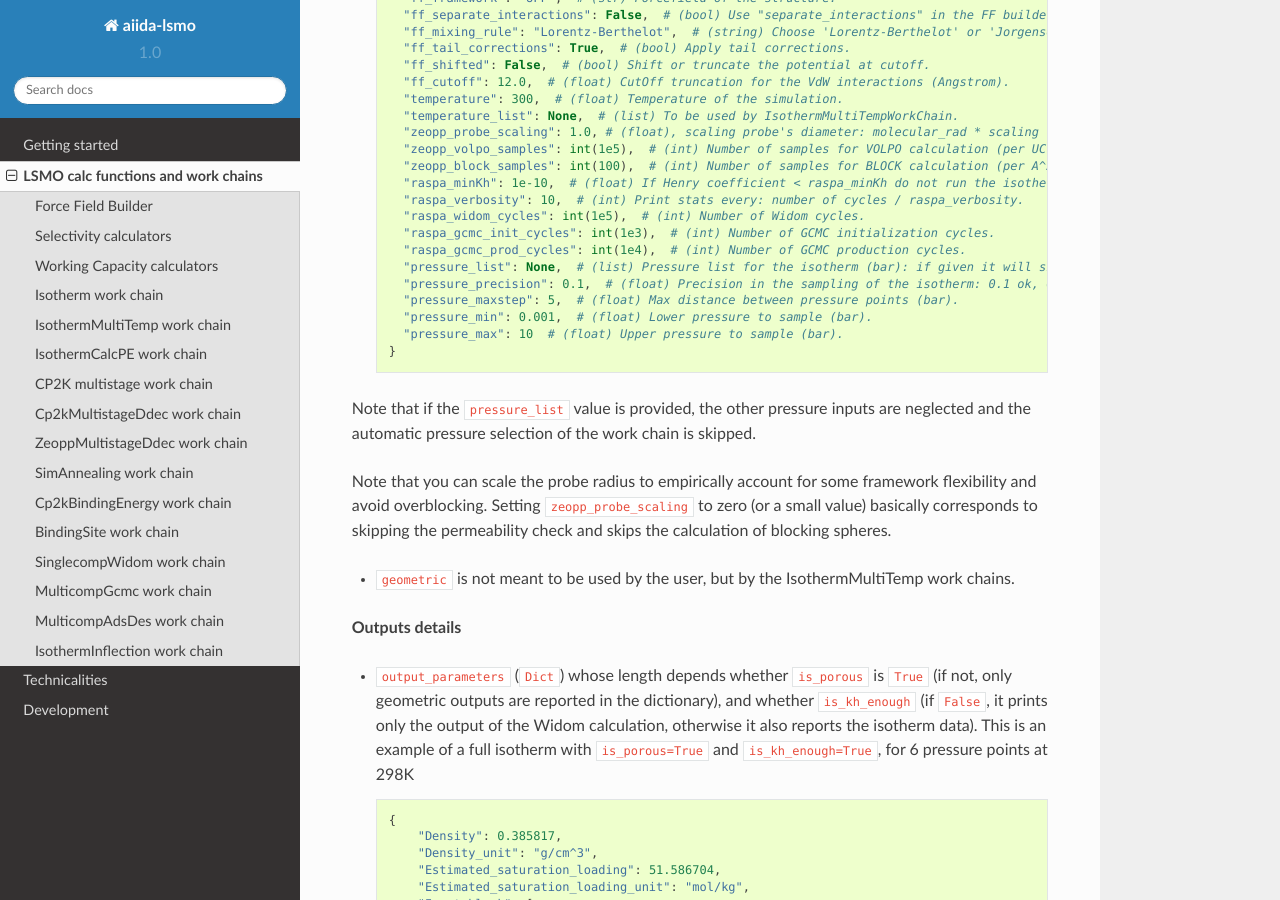
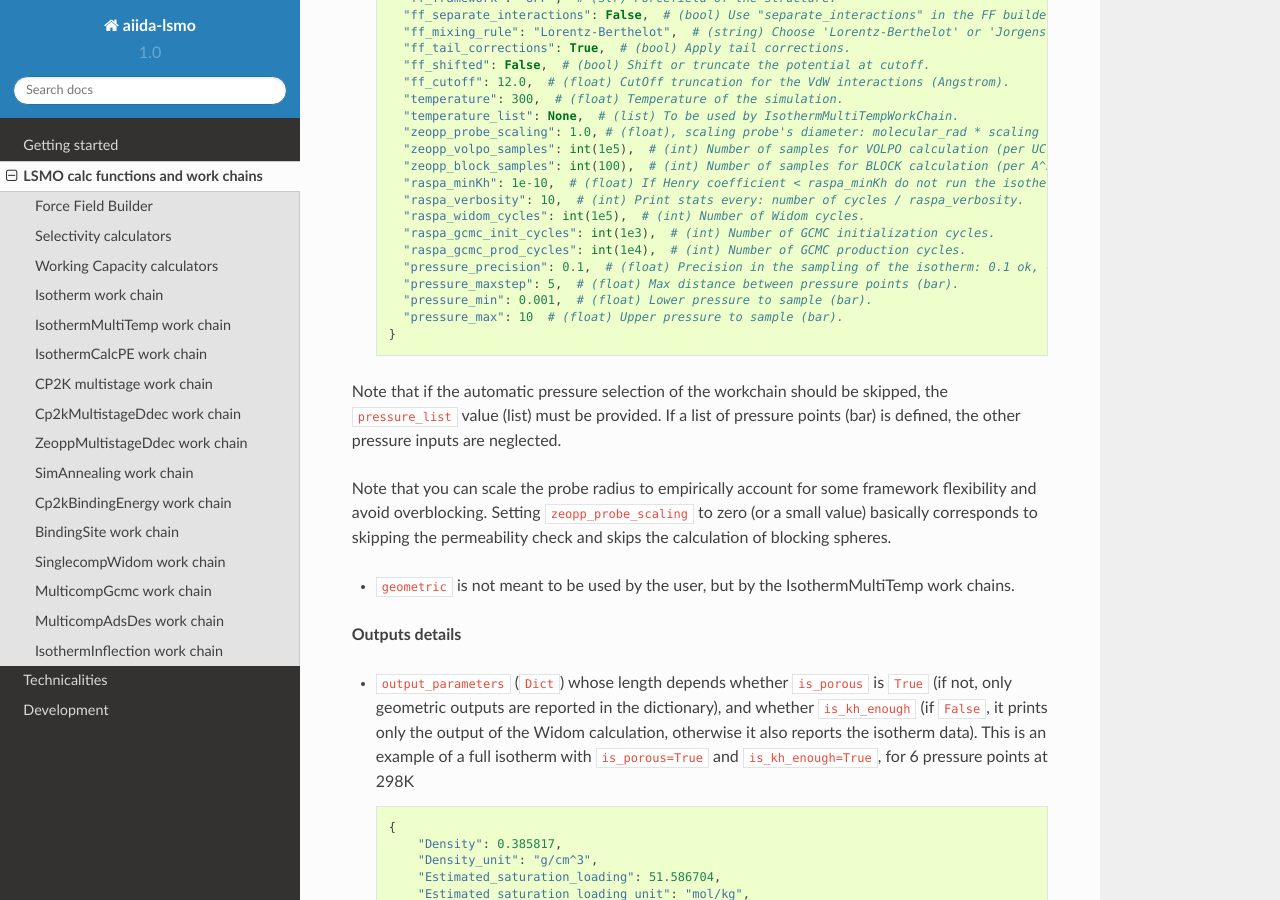
Before and after one commit to lsmo-epfl/aiida-lsmo, a Sphinx documentation site: the page built from docs/source/workflows.rst, in a window 1280 px wide and 900 px high, scrolled down 3155 px. Built offline with Sphinx 7.4.7 and the Read the Docs theme 2.0.0, drawn with Linux system fonts in a browser that asks for light colours; pages that are not in the unit, such as notebooks, are missing from menus.

Commit message:
update input isotherm workchain in workflows.rst file

```diff
--- a/docs/source/workflows.rst
+++ b/docs/source/workflows.rst
@@ -143,15 +143,13 @@ What it can not do:
       "raspa_widom_cycles": int(1e5),  # (int) Number of Widom cycles.
       "raspa_gcmc_init_cycles": int(1e3),  # (int) Number of GCMC initialization cycles.
       "raspa_gcmc_prod_cycles": int(1e4),  # (int) Number of GCMC production cycles.
-      "pressure_list": None,  # (list) Pressure list for the isotherm (bar): if given it will skip to guess it.
       "pressure_precision": 0.1,  # (float) Precision in the sampling of the isotherm: 0.1 ok, 0.05 for high resolution.
       "pressure_maxstep": 5,  # (float) Max distance between pressure points (bar).
       "pressure_min": 0.001,  # (float) Lower pressure to sample (bar).
       "pressure_max": 10  # (float) Upper pressure to sample (bar).
     }
 
-Note that if the ``pressure_list`` value is provided, the other pressure inputs are neglected and the automatic pressure
-selection of the work chain is skipped.
+Note that if the automatic pressure selection of the workchain should be skipped, the ``pressure_list`` value (list) must be provided. If a list of pressure points (bar) is defined, the other pressure inputs are neglected.
 
 Note that you can scale the probe radius to empirically account for some framework flexibility and avoid overblocking.
 Setting ``zeopp_probe_scaling`` to zero (or a small value) basically corresponds to skipping the permeability check and
```
